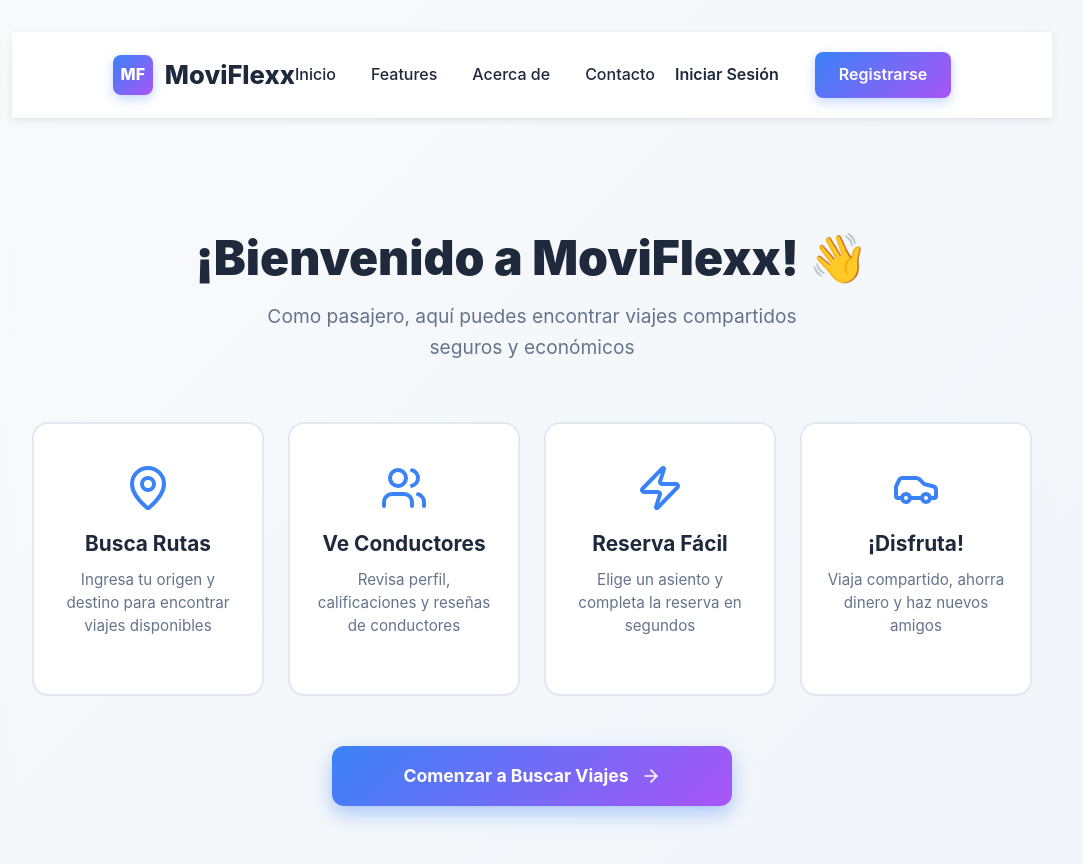
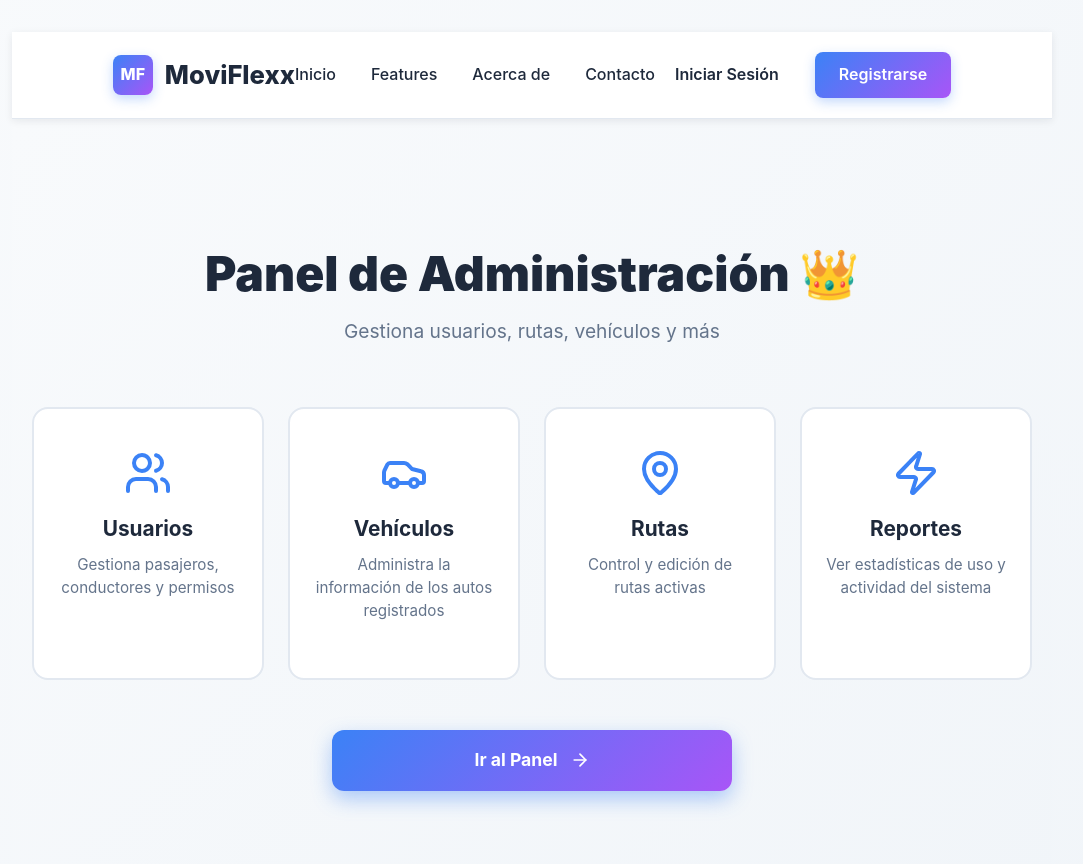
Before and after one commit to Carlos0027/moviflexx, a React (Vite) app: page /bienvenido in a window 1280 px wide. Shown: the top 864 px of the page, without its empty margins (108-1191 px from the left). Built offline with nearby package versions, Linux system fonts and the light colour scheme; the HTML template or start-up script is replaced by a standard one.

Commit message:
moviflexx

```diff
--- a/src/pages/Bienvenido.jsx
+++ b/src/pages/Bienvenido.jsx
@@ -1,93 +1,51 @@
 import React from 'react';
-import { MapPin, Users, Car, Zap, ArrowRight } from 'lucide-react';
-import { useParams, Link } from 'react-router-dom';
+import { Users, Car, Zap, MapPin, ArrowRight } from 'lucide-react';
+import { Link } from 'react-router-dom';
 import "./Bienvenido.css";
 
 export default function Bienvenido() {
-  const rol = 'pasajero'; // O 'conductor' según el usuario
-
-  if (rol === 'pasajero') {
-    return (
-      <div className="welcome-container">
-        <div className="welcome-content">
-          <div className="welcome-header">
-            <h1>¡Bienvenido a MoviFlexx! 👋</h1>
-            <p>Como pasajero, aquí puedes encontrar viajes compartidos seguros y económicos</p>
-          </div>
-
-          <div className="welcome-grid">
-            <div className="welcome-card">
-              <MapPin size={48} />
-              <h3>Busca Rutas</h3>
-              <p>Ingresa tu origen y destino para encontrar viajes disponibles</p>
-            </div>
-
-            <div className="welcome-card">
-              <Users size={48} />
-              <h3>Ve Conductores</h3>
-              <p>Revisa perfil, calificaciones y reseñas de conductores</p>
-            </div>
-
-            <div className="welcome-card">
-              <Zap size={48} />
-              <h3>Reserva Fácil</h3>
-              <p>Elige un asiento y completa la reserva en segundos</p>
-            </div>
-
-            <div className="welcome-card">
-              <Car size={48} />
-              <h3>¡Disfruta!</h3>
-              <p>Viaja compartido, ahorra dinero y haz nuevos amigos</p>
-            </div>
-          </div>
-
-          <Link to="/" className="welcome-button">
-            Comenzar a Buscar Viajes
-            <ArrowRight size={20} />
-          </Link>
-        </div>
-      </div>
-    );
-  }
-
   return (
     <div className="welcome-container">
       <div className="welcome-content">
+
         <div className="welcome-header">
-          <h1>¡Bienvenido Conductor! 🚗</h1>
-          <p>Comparte tu ruta fija con pasajeros y ahorra en gastos de viaje</p>
+          <h1>Panel de Administración 👑</h1>
+          <p>Gestiona usuarios, rutas, vehículos y más</p>
         </div>
 
         <div className="welcome-grid">
+
           <div className="welcome-card">
-            <MapPin size={48} />
-            <h3>Crea tu Ruta</h3>
-            <p>Define tu ruta fija de inicio a fin con horarios regulares</p>
+            <Users size={48} />
+            <h3>Usuarios</h3>
+            <p>Gestiona pasajeros, conductores y permisos</p>
           </div>
 
           <div className="welcome-card">
-            <Users size={48} />
-            <h3>Acepta Pasajeros</h3>
-            <p>Revisa solicitudes y acepta pasajeros verificados</p>
+            <Car size={48} />
+            <h3>Vehículos</h3>
+            <p>Administra la información de los autos registrados</p>
+          </div>
+
+          <div className="welcome-card">
+            <MapPin size={48} />
+            <h3>Rutas</h3>
+            <p>Control y edición de rutas activas</p>
           </div>
 
           <div className="welcome-card">
             <Zap size={48} />
-            <h3>Fija tus Precios</h3>
-            <p>Define el precio por asiento según tu ruta y gastos</p>
+            <h3>Reportes</h3>
+            <p>Ver estadísticas de uso y actividad del sistema</p>
           </div>
 
-          <div className="welcome-card">
-            <Car size={48} />
-            <h3>Gana Dinero</h3>
-            <p>Recupera gastos compartiendo tu viaje con pasajeros</p>
-          </div>
         </div>
 
-        <Link to="/" className="welcome-button">
-          Crear tu Primer Viaje
+        <Link to="/admin" className="welcome-button">
+          Ir al Panel
           <ArrowRight size={20} />
         </Link>
+
       </div>
     </div>
   );
--- a/src/pages/Login.jsx
+++ b/src/pages/Login.jsx
@@ -1,35 +1,58 @@
 import React, { useState } from 'react';
 import { Eye, EyeOff, Mail, Lock, ArrowRight } from 'lucide-react';
+import { useNavigate } from 'react-router-dom';
 import "./Login.css";
 
 export default function Login() {
+  const navigate = useNavigate();
   const [showPassword, setShowPassword] = useState(false);
   const [email, setEmail] = useState('');
   const [password, setPassword] = useState('');
   const [loading, setLoading] = useState(false);
   const [error, setError] = useState('');
 
+
   const handleSubmit = (e) => {
     e.preventDefault();
     setLoading(true);
     setError('');
 
-    // Simulación de autenticación
+    const storedUser = JSON.parse(localStorage.getItem("user"));
+
     setTimeout(() => {
-      if (email && password) {
-        console.log('Login exitoso:', { email, password });
+      if (!storedUser) {
+        setError("No hay usuarios registrados.");
         setLoading(false);
-        // Redirigir o guardar sesión
-      } else {
-        setError('Por favor completa todos los campos');
+        return;
+      }
+
+      // Validar email
+      if (email !== storedUser.email) {
+        setError("El correo no coincide con ningún usuario registrado.");
         setLoading(false);
+        return;
       }
-    }, 1500);
+
+      // Validar contraseña
+      if (password !== storedUser.password) {
+        setError("La contraseña es incorrecta.");
+        setLoading(false);
+        return;
+      }
+
+      console.log("Login exitoso:", storedUser);
+      setLoading(false);
+
+      // Redirigir a la página de bienvenida
+      navigate('/bienvenido');
+
+    }, 1200);
   };
 
   return (
     <div className="login-container">
       <div className="login-wrapper">
+
         {/* Left Side - Branding */}
         <div className="login-brand">
           <div className="brand-content">
@@ -64,7 +87,8 @@ export default function Login() {
             {error && <div className="error-message">{error}</div>}
 
             <form onSubmit={handleSubmit} className="login-form">
-              {/* Email Input */}
+
+              {/* Email */}
               <div className="form-group">
                 <label htmlFor="email">Correo Electrónico</label>
                 <div className="input-wrapper">
@@ -75,12 +99,11 @@ export default function Login() {
                     placeholder="tu@email.com"
                     value={email}
                     onChange={(e) => setEmail(e.target.value)}
-                    required
                   />
                 </div>
               </div>
 
-              {/* Password Input */}
+              {/* Password */}
               <div className="form-group">
                 <label htmlFor="password">Contraseña</label>
                 <div className="input-wrapper">
@@ -91,7 +114,6 @@ export default function Login() {
                     placeholder="••••••••"
                     value={password}
                     onChange={(e) => setPassword(e.target.value)}
-                    required
                   />
                   <button
                     type="button"
@@ -103,7 +125,7 @@ export default function Login() {
                 </div>
               </div>
 
-              {/* Remember & Forgot */}
+              {/* Options */}
               <div className="form-options">
                 <label className="remember-me">
                   <input type="checkbox" />
@@ -112,7 +134,7 @@ export default function Login() {
                 <a href="#" className="forgot-password">¿Olvidaste tu contraseña?</a>
               </div>
 
-              {/* Submit Button */}
+              {/* Button */}
               <button
                 type="submit"
                 className={`submit-btn ${loading ? 'loading' : ''}`}
@@ -137,28 +159,20 @@ export default function Login() {
               <span>O continúa con</span>
             </div>
 
-            {/* Social Login */}
+            {/* Social */}
             <div className="social-login">
-              <button className="social-btn google">
-                <svg viewBox="0 0 24 24" width="20" height="20">
-                  <text x="50%" y="50%" dominantBaseline="middle" textAnchor="middle" fill="currentColor">G</text>
-                </svg>
-                Google
-              </button>
-              <button className="social-btn github">
-                <svg viewBox="0 0 24 24" width="20" height="20">
-                  <text x="50%" y="50%" dominantBaseline="middle" textAnchor="middle" fill="currentColor">★</text>
-                </svg>
-                GitHub
-              </button>
+              <button className="social-btn google">Google</button>
+              <button className="social-btn github">GitHub</button>
             </div>
 
-            {/* Sign Up Link */}
+            {/* Link */}
             <p className="signup-link">
               ¿No tienes cuenta? <a href="/register">Regístrate aquí</a>
             </p>
+
           </div>
         </div>
+
       </div>
     </div>
   );
```
Also changed, not shown: src/pages/Register.jsx (+52 -121 lines), src/pages/PerfilCliente.css (deleted), src/pages/PerfilCliente.jsx (deleted), src/pages/PerfilConductor.jsx (deleted), src/pages/perfilConductor.css (deleted).
